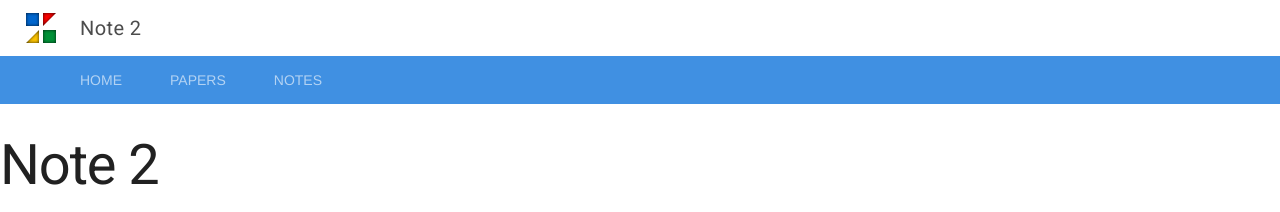
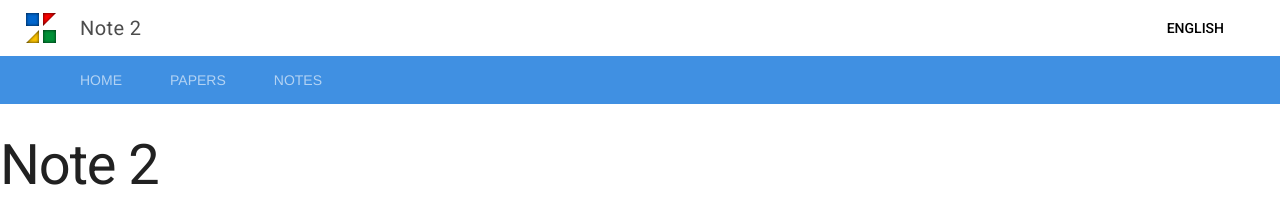
Before and after one commit to imazzine/imazzine.github.io, a Jekyll site: the page built from _notes/2019-11-04-Note-2.md, in a window 1280 px wide. Shown: the top 212 px of the page. Built offline with Jekyll 4.4.1, drawn with Linux system fonts in a browser that asks for light colours.

```diff
--- a/_layouts/default.html
+++ b/_layouts/default.html
@@ -48,6 +48,13 @@
           <span class="mdl-layout-title">{{ page.title | escape }}</span>
           <!-- Spacer Block -->
           <div class="mdl-layout-spacer"></div>
+          <button id="language" class="mdl-button mdl-js-button mdl-js-ripple-effect">
+            English
+          </button>
+          <ul class="mdl-menu mdl-menu--bottom-right mdl-js-menu mdl-js-ripple-effect" for="language">
+            <li class="mdl-menu__item"><a href="/en">English</a></li>
+            <li class="mdl-menu__item"><a href="/ru">Русский</a></li>
+          </ul>
         </div>
         <style>
           #imazzine .mdl-layout__header-row.main-header {
```
Also changed, not shown: _notes/2019-11-04-Note-1.md (+1 -0 lines), _notes/2019-11-04-Note-2.md (+1 -0 lines), _papers/2019-11-04-Paper-1.md (+1 -0 lines), _papers/2019-11-04-Paper-2.md (+1 -0 lines).
